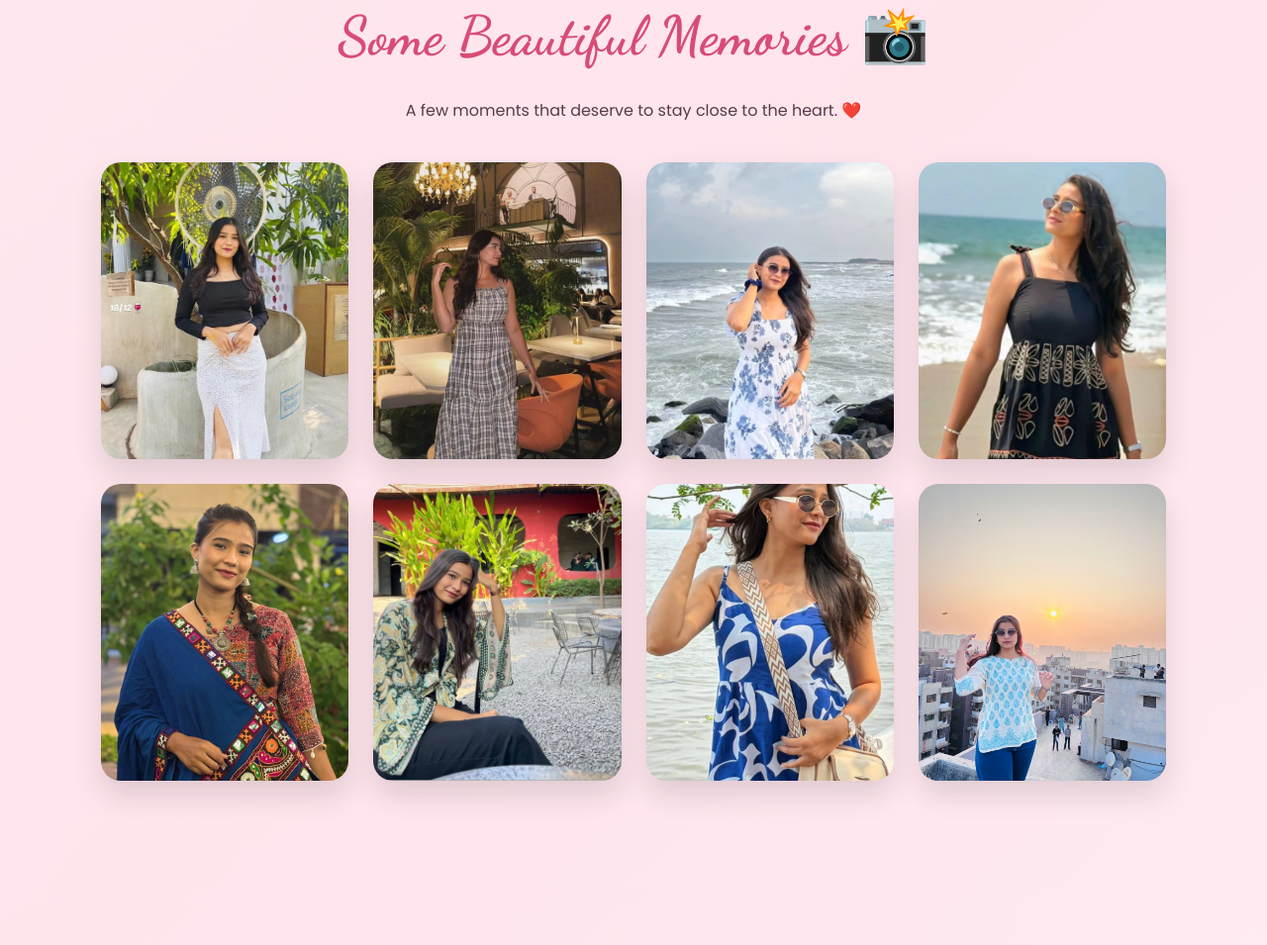
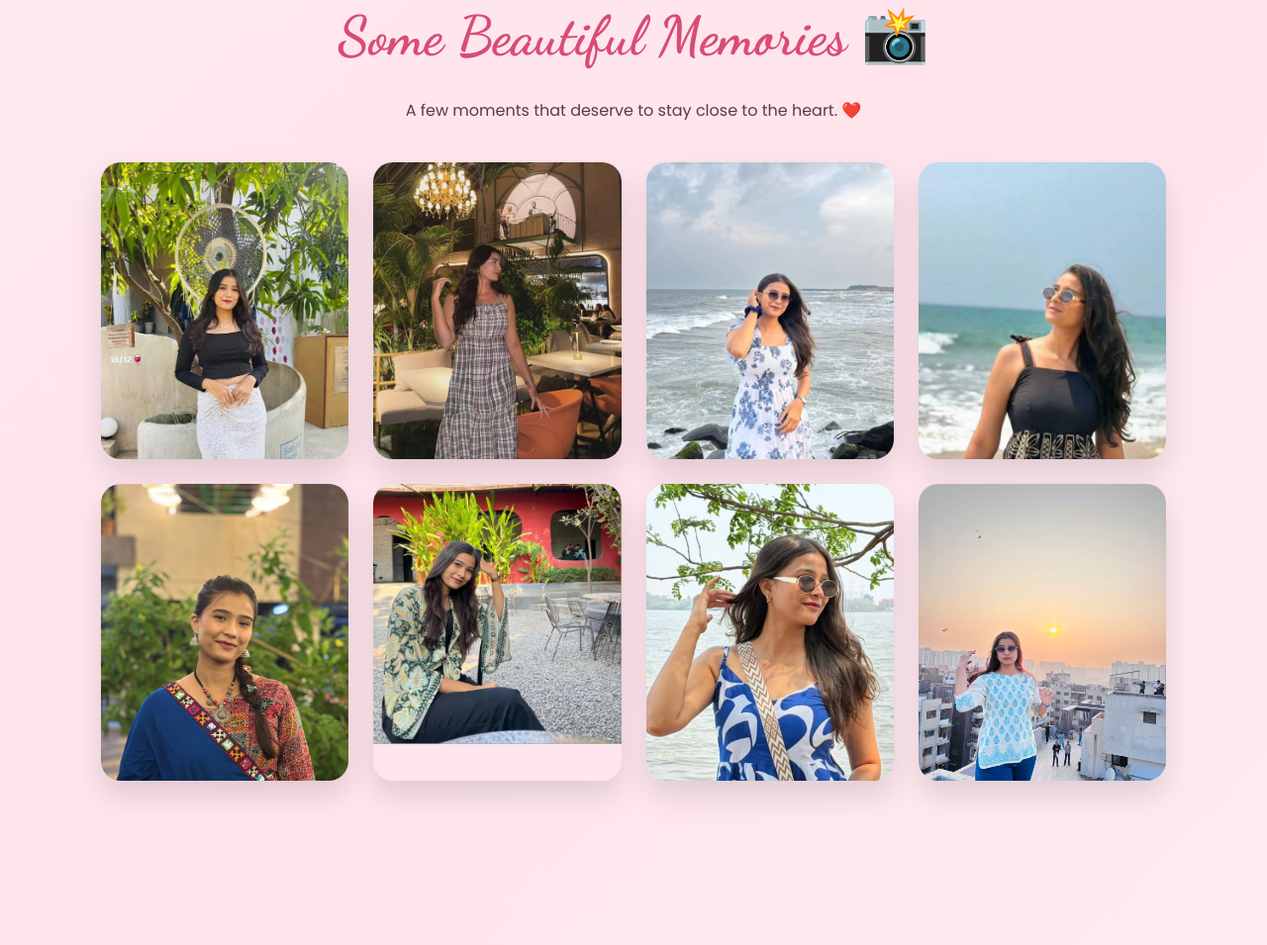
Before and after one commit to yash2816/Birthday-website, a plain HTML site: page index.html in a window 1280 px wide. Shown: the part 2345-3300 px from the top of the page at 99% size. Drawn offline with Linux system fonts and the light colour scheme.

Commit message:
Refactor CSS for consistency and organization

```diff
--- a/style.css
+++ b/style.css
@@ -167,8 +167,8 @@ transform: translateY(-10px) rotate(2deg);
 }
 .photo-card img {
 width: 100%;
-height: 100%;
-object-fit: cover;
+height: auto;
+object-fit: contain;
 }
 /* LETTER */
 .letter-section {
```
